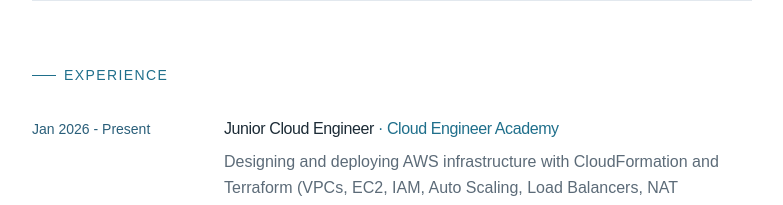
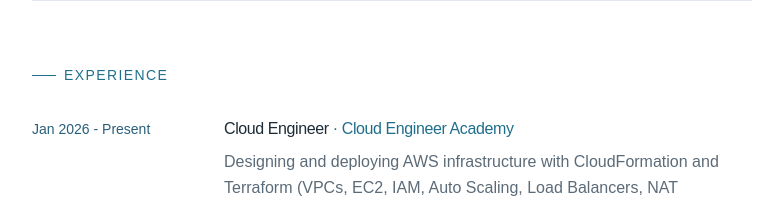
Before and after one commit to fatemehfeizipour/nextjs-portfolio-amplify, a Next.js app in the folder my-portfolio/: page / in a window 1280 px wide. Shown: the part 2803-3008 px from the top of the page, without its empty margins (248-1031 px from the left). Built offline with nearby package versions, Linux system fonts and the light colour scheme.

Commit message:
modify page

```diff
--- a/my-portfolio/app/page.tsx
+++ b/my-portfolio/app/page.tsx
@@ -10,7 +10,7 @@ const profile = {
   location: "Vancouver, BC",
   tagline: "AWS Certified Cloud Practitioner building automated, secure cloud infrastructure.",
   intro:
-    "I'm an AWS Certified Cloud Practitioner with hands-on experience building CI/CD pipelines and defining infrastructure as code with AWS CDK, Terraform, and CloudFormation. I have practical depth in AWS networking and security - VPC design, subnet segmentation, security group chaining, and least-privilege access patterns - and I use generative AI tools to speed up troubleshooting, documentation, and automation. With a strong background in client-facing work and technical documentation, I'm seeking opportunities in cloud support, cloud operations, or junior cloud engineering.",
+    "I'm an AWS Certified Cloud Practitioner with hands-on experience building CI/CD pipelines and defining infrastructure as code with AWS CDK, Terraform, and CloudFormation. I have practical depth in AWS networking and security - VPC design, subnet segmentation, security group chaining, and least-privilege access patterns - and I use generative AI tools to speed up troubleshooting, documentation, and automation. With a strong background in client-facing work and technical documentation, I'm seeking opportunities in cloud support, cloud operations, or cloud engineering.",
   email: "fatemehfeizipur@gmail.com",
 
   github: "https://github.com/fatemehfeizipour",
@@ -112,7 +112,7 @@ type Experience = {
 
 const experience: Experience[] = [
   {
-    role: "Junior Cloud Engineer",
+    role: "Cloud Engineer",
     company: "Cloud Engineer Academy",
     period: "Jan 2026 - Present",
     description:
```
